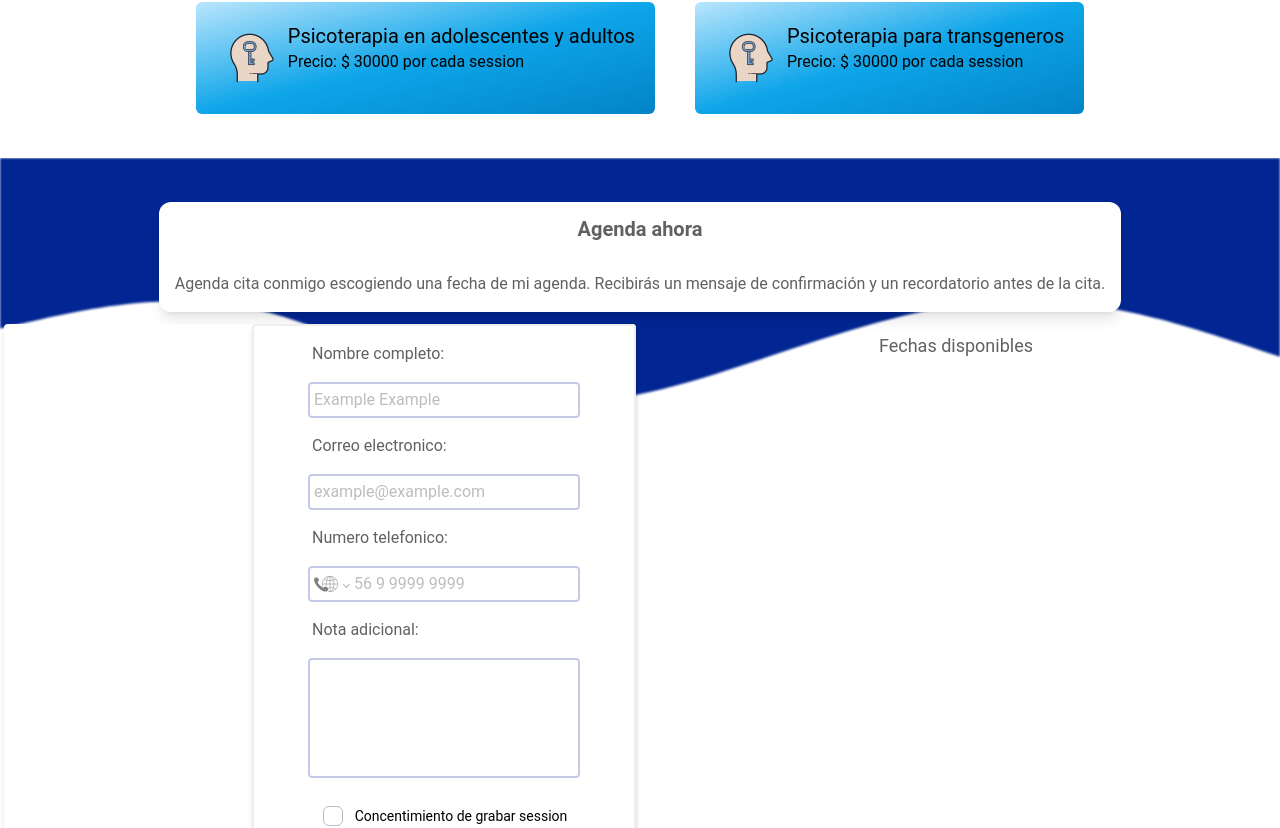
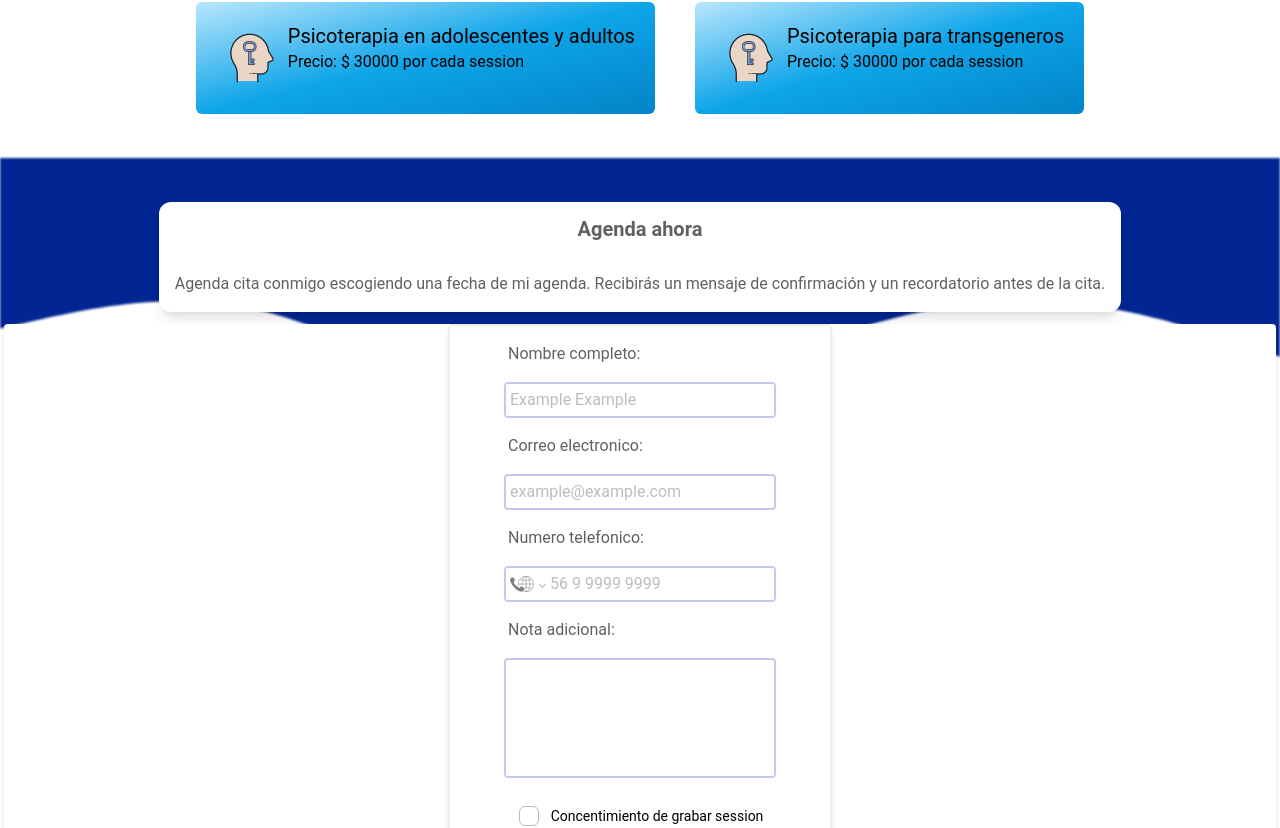
Before and after one commit to IgnacioToledoDev/cmt, a React (Vite) app: page / in a window 1280 px wide. Shown: the part 1941-2769 px from the top of the page. Built offline with nearby package versions, Linux system fonts and the light colour scheme; what tailwindcss-animated would draw is missing.

Commit message:
update Contact page

```diff
--- a/src/components/Contact.jsx
+++ b/src/components/Contact.jsx
@@ -15,7 +15,7 @@ import {
 export const Contact = () => {
   const [country, setCountry] = useState();
   return (
-    <div className="relative z-30 pt-8 lg:p-auto overflow-hidden" id="contact">
+    <div className="relative z-30 pt-8 lg:p-auto" id="contact">
       <Card
         className="flex mt-6 w-96 md:items-center md:justify-center md:w-screen md:h-full z-30 bg-transparent"
         shadow={false}
@@ -29,7 +29,7 @@ export const Contact = () => {
         </CardHeader>
         <CardBody className="w-full items-center justify-center flex p-1 flex-col">
           <div className="flex flex-row w-full pt-2">
-            <Card className="flex rounded w-full items-end justify-end">
+            <Card className="flex rounded w-full items-center justify-center">
               <form className="mb-2 w-80 max-w-screen-lg sm:w-96 p-3 flex flex-col items-center justify-center border-2 rounded shadow-md">
                 <div className="mb-4 flex flex-col gap-3 [&>label]:text-md [&>label]:p-1 [&>input]:p-1 [&>input]:border-[2px] [&>input]:border-indigo-100 [&>input]:rounded">
                   <label>Nombre completo:</label>
@@ -64,9 +64,9 @@ export const Contact = () => {
                 </Button>
               </form>
             </Card>
-            <div className="w-full h-full p-2 justify-center flex">
+            {/* <div className="w-full h-full p-2 justify-center flex">
               <h3 className="text-lg">Fechas disponibles</h3>
-            </div>
+            </div> */}
           </div>
         </CardBody>
       </Card>
```
